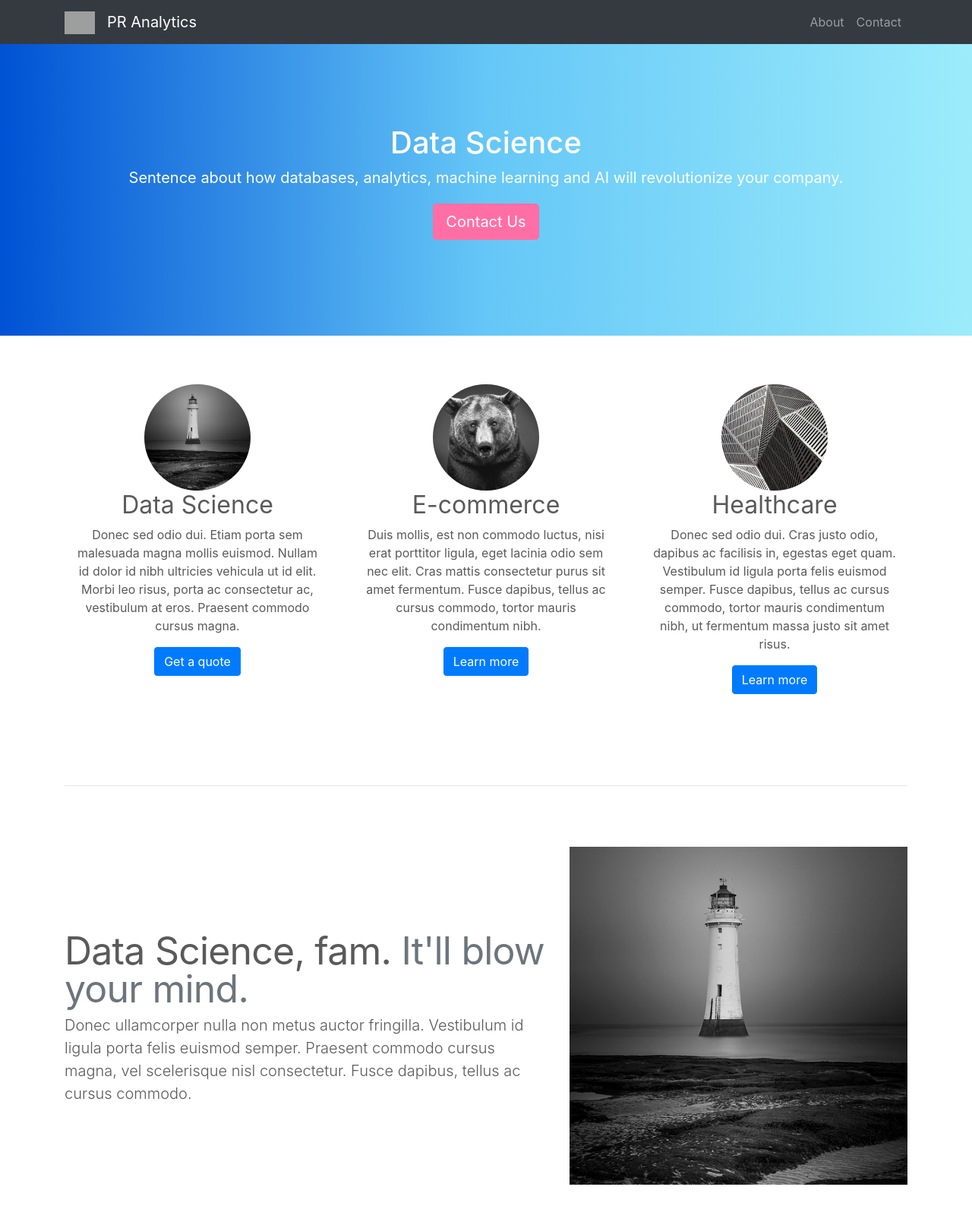
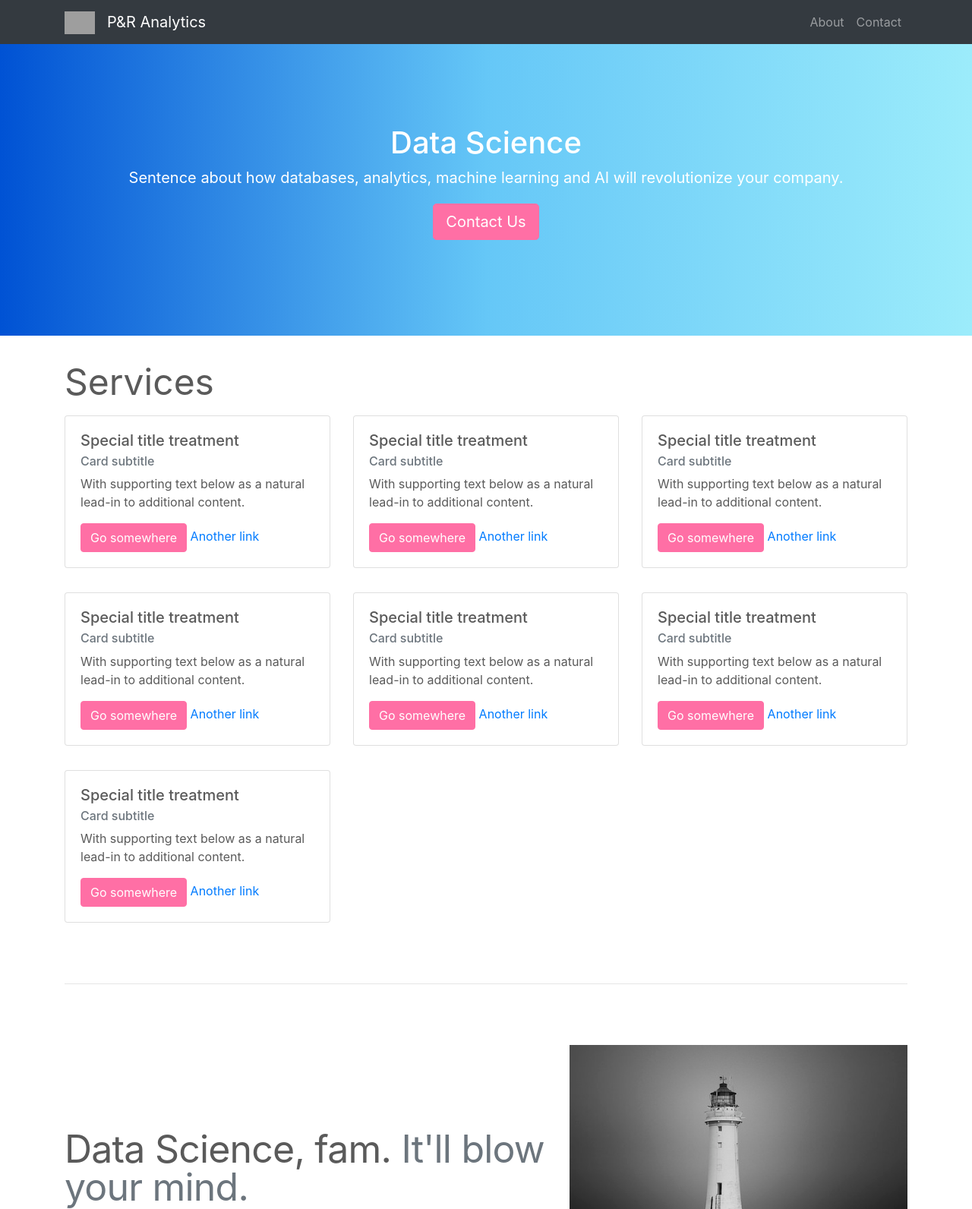
Before and after one commit to bluecamel-io/website, a Flask app: page / in a window 1280 px wide. Shown: the top 1592 px of the page at 76% size. Run offline with Flask 2, Linux system fonts and the light colour scheme; some libraries are stand-ins or nearby versions; grey boxes are pictures that could not be loaded.

Commit message:
add bootstrap cards for 'Services' section of index.html

```diff
--- a/static/css/styles.css
+++ b/static/css/styles.css
@@ -61,6 +61,23 @@
   margin-left: .75rem;
 }
 
+.marketing .card {
+    margin-top: 2rem;
+}
+
+.marketing h1 {
+    margin-bottom: -1rem;
+}
+
+/* Services
+-------------------------------------------------- */
+
+.services-heading {
+    margin-bottom: -1rem;
+    font-weight: 400;
+    font-size: 3rem;
+}
+
 
 /* Featurettes
 -------------------------------------------------- */
@@ -89,7 +106,7 @@
     background-size: 100% 100%;
     height: 24rem;
     position: relative;
-    margin-bottom: 4rem;
+    margin-bottom: 2rem;
     border-radius: 0;
 }
 
--- a/templates/includes/_navbar.html
+++ b/templates/includes/_navbar.html
@@ -3,7 +3,7 @@
         <a class="navbar-brand" href="/">
         <img src={{ url_for('static', filename='images/blue_logo.svg') }} alt="Logo" style="width:40px;">
         </a>
-        <a class="navbar-brand" href="/">PR Analytics</a>
+        <a class="navbar-brand" href="/">P&R Analytics</a>
         <button class="navbar-toggler" type="button" data-toggle="collapse" data-target="#navbarNavAltMarkup" aria-controls="navbarNavAltMarkup" aria-expanded="false" aria-label="Toggle navigation">
             <span class="navbar-toggler-icon"></span>
         </button>
--- a/templates/index.html
+++ b/templates/index.html
@@ -26,27 +26,102 @@
 
   <div class="container marketing">
 
+      <div class="row">
+          <div class="col-sm-12">
+              <h2 class="services-heading">Services</h2>
+          </div>
+      </div>
+
     <!-- Three columns of text below the carousel -->
-    <div class="row">
-      <div class="col-lg-4">
-        <img class="rounded-circle" src="{{ url_for('static', filename='images/featurette1.jpg') }}" alt="Generic placeholder image" width="140" height="140">
-        <h2>Data Science</h2>
-        <p>Donec sed odio dui. Etiam porta sem malesuada magna mollis euismod. Nullam id dolor id nibh ultricies vehicula ut id elit. Morbi leo risus, porta ac consectetur ac, vestibulum at eros. Praesent commodo cursus magna.</p>
-        <p><a class="btn btn-secondary" href="{{ url_for('contact') }}" role="button">Get a quote</a></p>
-      </div><!-- /.col-lg-4 -->
-      <div class="col-lg-4">
-        <img class="rounded-circle" src="{{ url_for('static', filename='images/featurette2.jpg') }}" alt="Generic placeholder image" width="140" height="140">
-        <h2>E-commerce</h2>
-        <p>Duis mollis, est non commodo luctus, nisi erat porttitor ligula, eget lacinia odio sem nec elit. Cras mattis consectetur purus sit amet fermentum. Fusce dapibus, tellus ac cursus commodo, tortor mauris condimentum nibh.</p>
-        <p><a class="btn btn-secondary" href="{{ url_for('index') }}" role="button">Learn more</a></p>
-      </div><!-- /.col-lg-4 -->
-      <div class="col-lg-4">
-        <img class="rounded-circle" src="{{ url_for('static', filename='images/featurette3.jpg') }}" alt="Generic placeholder image" width="140" height="140">
-        <h2>Healthcare</h2>
-        <p>Donec sed odio dui. Cras justo odio, dapibus ac facilisis in, egestas eget quam. Vestibulum id ligula porta felis euismod semper. Fusce dapibus, tellus ac cursus commodo, tortor mauris condimentum nibh, ut fermentum massa justo sit amet risus.</p>
-        <p><a class="btn btn-secondary" href="{{ url_for('index') }}" role="button">Learn more</a></p>
-      </div><!-- /.col-lg-4 -->
-    </div><!-- /.row -->
+
+
+        <div class="row">
+          <div class="col-sm-4">
+            <div class="card">
+              <div class="card-body">
+                <h5 class="card-title">Special title treatment</h5>
+                <h6 class="card-subtitle mb-2 text-muted">Card subtitle</h6>
+                <p class="card-text">With supporting text below as a natural lead-in to additional content.</p>
+                <a href="#" class="btn btn-primary">Go somewhere</a>
+                <a href="#" class="card-link">Another link</a>
+              </div>
+            </div>
+          </div>
+          <div class="col-sm-4">
+            <div class="card">
+              <div class="card-body">
+                  <h5 class="card-title">Special title treatment</h5>
+                  <h6 class="card-subtitle mb-2 text-muted">Card subtitle</h6>
+                  <p class="card-text">With supporting text below as a natural lead-in to additional content.</p>
+                  <a href="#" class="btn btn-primary">Go somewhere</a>
+                  <a href="#" class="card-link">Another link</a>
+              </div>
+            </div>
+          </div>
+          <div class="col-sm-4">
+            <div class="card">
+              <div class="card-body">
+                <h5 class="card-title">Special title treatment</h5>
+                <h6 class="card-subtitle mb-2 text-muted">Card subtitle</h6>
+                <p class="card-text">With supporting text below as a natural lead-in to additional content.</p>
+                <a href="#" class="btn btn-primary">Go somewhere</a>
+                <a href="#" class="card-link">Another link</a>
+              </div>
+            </div>
+          </div><!-- /.col-sm-4 -->
+        </div><!-- /.row -->
+
+      <div class="row">
+          <div class="col-sm-4">
+            <div class="card">
+              <div class="card-body">
+                <h5 class="card-title">Special title treatment</h5>
+                <h6 class="card-subtitle mb-2 text-muted">Card subtitle</h6>
+                <p class="card-text">With supporting text below as a natural lead-in to additional content.</p>
+                <a href="#" class="btn btn-primary">Go somewhere</a>
+                <a href="#" class="card-link">Another link</a>
+              </div>
+            </div>
+          </div>
+          <div class="col-sm-4">
+            <div class="card">
+              <div class="card-body">
+                  <h5 class="card-title">Special title treatment</h5>
+                  <h6 class="card-subtitle mb-2 text-muted">Card subtitle</h6>
+                  <p class="card-text">With supporting text below as a natural lead-in to additional content.</p>
+                  <a href="#" class="btn btn-primary">Go somewhere</a>
+                  <a href="#" class="card-link">Another link</a>
+              </div>
+            </div>
+          </div>
+          <div class="col-sm-4">
+            <div class="card">
+              <div class="card-body">
+                <h5 class="card-title">Special title treatment</h5>
+                <h6 class="card-subtitle mb-2 text-muted">Card subtitle</h6>
+                <p class="card-text">With supporting text below as a natural lead-in to additional content.</p>
+                <a href="#" class="btn btn-primary">Go somewhere</a>
+                <a href="#" class="card-link">Another link</a>
+              </div>
+            </div>
+          </div><!-- /.col-sm-4 -->
+        </div><!-- /.row -->
+
+        <div class="row">
+          <div class="col-sm-4">
+            <div class="card">
+              <div class="card-body">
+                <h5 class="card-title">Special title treatment</h5>
+                <h6 class="card-subtitle mb-2 text-muted">Card subtitle</h6>
+                <p class="card-text">With supporting text below as a natural lead-in to additional content.</p>
+                <a href="#" class="btn btn-primary">Go somewhere</a>
+                <a href="#" class="card-link">Another link</a>
+              </div>
+            </div>
+          </div>
+          <div class="col-sm-4"></div>
+          <div class="col-sm-4"></div><!-- /.col-sm-4 -->
+        </div><!-- /.row -->
 
 
     <!-- START THE FEATURETTES -->
```
